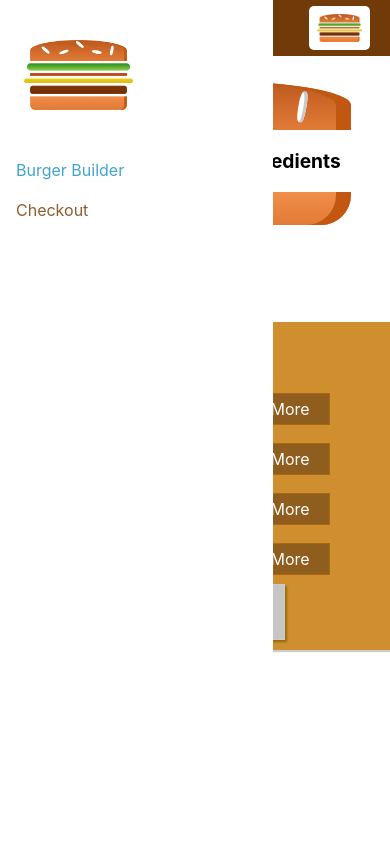
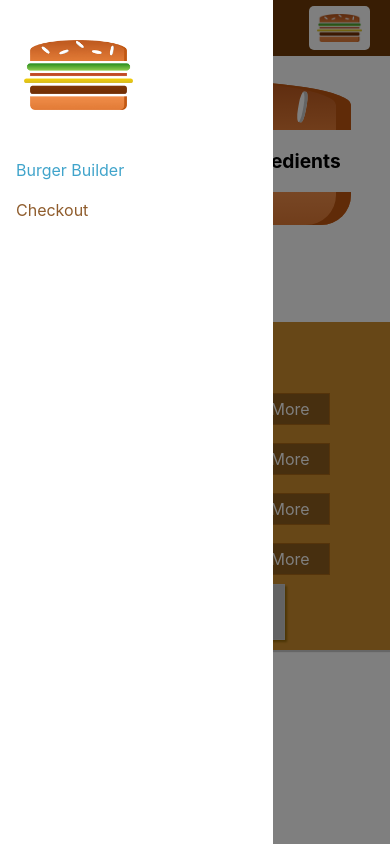
Before and after one commit to carlos-novaes/burger-builder-app, a React (Create React App) app: page / in a window 390 px wide. Built offline with nearby package versions, Linux system fonts and the light colour scheme.

Commit message:
reusing the backdrop in responsive view

```diff
--- a/src/components/Layout/Layout.js
+++ b/src/components/Layout/Layout.js
@@ -1,16 +1,27 @@
-import React, { Fragment } from 'react';
+import React, { Component, Fragment } from 'react';
 import Toolbar from '../Navigation/Toolbar/Toolbar';
 import styles from './Layout.module.css';
 import SideDrawer from '../Navigation/SideDrawer/SideDrawer';
 
-const Layout = props => {
-  return (
-    <Fragment>
-      <Toolbar />
-      <SideDrawer />
-      <main className={styles.Content}>{props.children}</main>
-    </Fragment>
-  );
-};
+class Layout extends Component {
+  state = {
+    showSideDrawer: true
+  };
+  SideDrawerClosedHandler = () => {
+    this.setState({ showSideDrawer: false });
+  };
 
+  render() {
+    return (
+      <Fragment>
+        <Toolbar />
+        <SideDrawer
+          open={this.state.showSideDrawer}
+          closed={this.SideDrawerClosedHandler}
+        />
+        <main className={styles.Content}>{this.props.children}</main>
+      </Fragment>
+    );
+  }
+}
 export default Layout;
--- a/src/components/Navigation/SideDrawer/SideDrawer.js
+++ b/src/components/Navigation/SideDrawer/SideDrawer.js
@@ -1,12 +1,19 @@
-import React from 'react';
+import React, { Fragment } from 'react';
 import PropTypes from 'prop-types';
 
 import Logo from '../../Logo/Logo';
 import NavigationItems from '../NavigationItems/NavigationItems';
 import styles from './SideDrawer.module.css';
+import Backdrop from '../../UI/Backdrop/Backdrop';
 const SideDrawer = props => {
+  let attachedClasses = [styles.SideDrawer, styles.Close];
+  if (props.open) {
+    attachedClasses = [styles.SideDrawer, styles.Open];
+  }
   return (
-    <div className={styles.SideDrawer}>
+    <Fragment>
+      <Backdrop show={props.open} clicked={props.closed} />
+      <div className={attachedClasses.join(' ')}>
         <div className={styles.Logo}>
           <Logo />
         </div>
@@ -14,6 +21,7 @@
           <NavigationItems />
         </nav>
       </div>
+    </Fragment>
   );
 };
 
```
Lines whose indentation alone changed are shown as unchanged.
